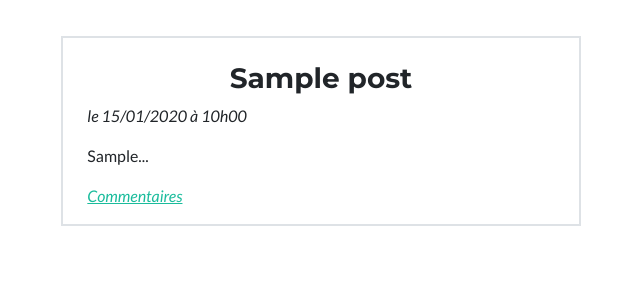
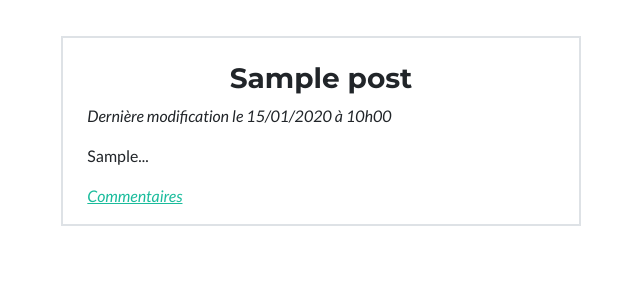
Before and after one commit to GN4RK/p5-blog, a PHP site: page /P5-blog/blog in a window 1280 px wide. Shown: the part 458-758 px from the top of the page, without its empty margins (319-959 px from the left). Run offline with PHP 8.4, Linux system fonts and the light colour scheme; tables that the repository leaves empty or names only in its code hold one stand-in row (values such as "Sample post"); some libraries are stand-ins or nearby versions.

Commit message:
changed publication date to last update

```diff
--- a/src/view/frontend/listPostsView.twig
+++ b/src/view/frontend/listPostsView.twig
@@ -24,7 +24,7 @@
                         {% endif %}
                         {{ item.title }}
                     </h3>
-                    <p><em>le {{ item.publication_date_fr }}</em></p>
+                    <p><em>Dernière modification le {{ item.last_update_fr }}</em></p>
                     <p> {{ item.header }}... </p>
                     <p><em><a href="./blog/{{ item.id }}">Commentaires</a></em></p>
                 </div>
```
